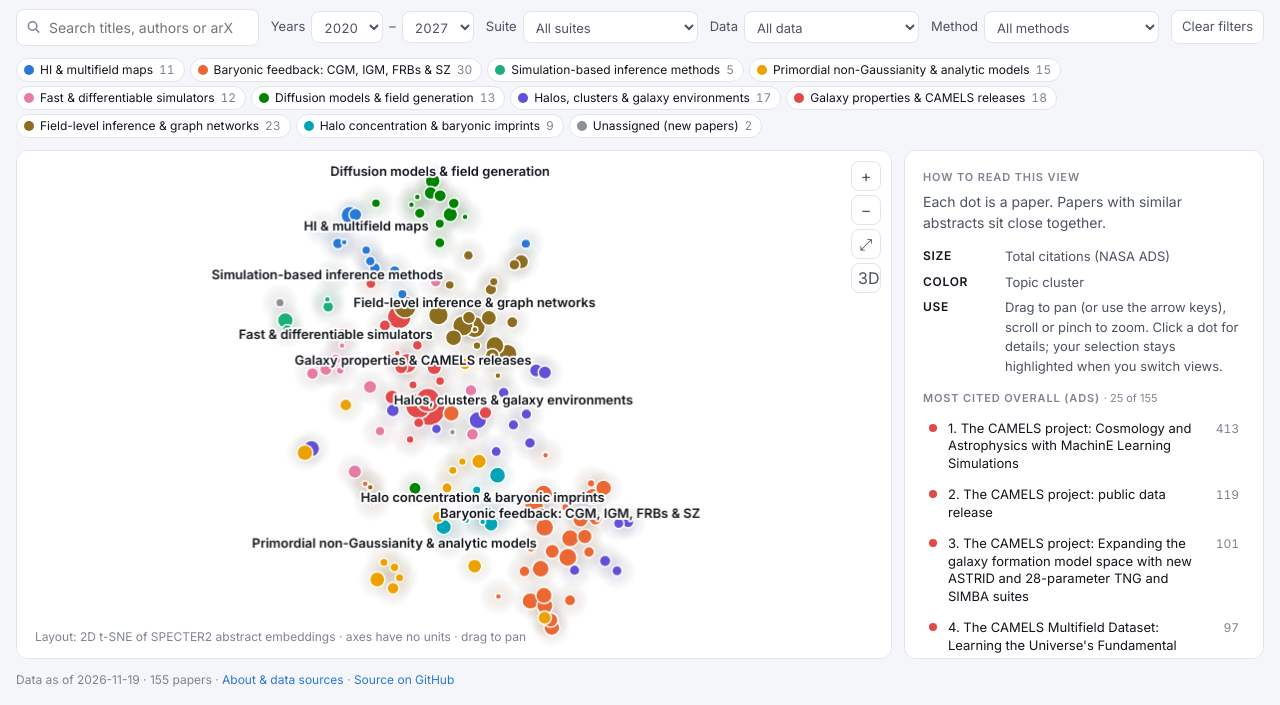
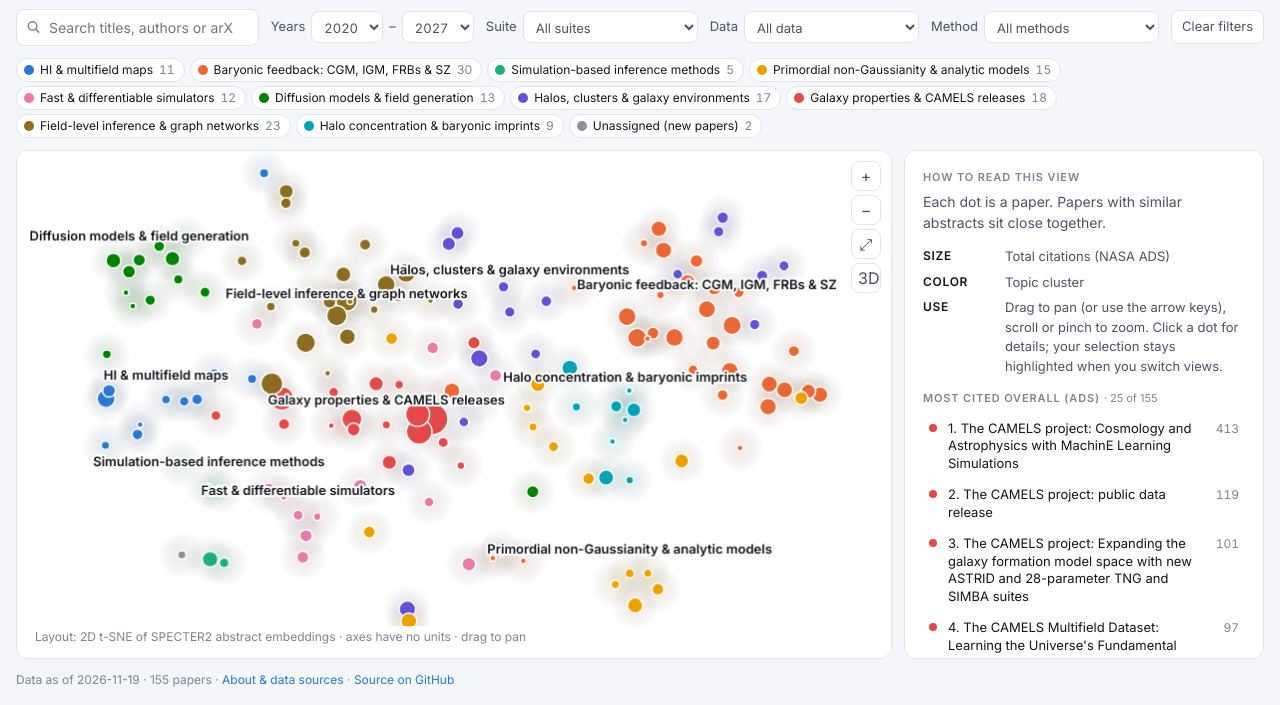
Before and after one commit to franciscovillaescusa/camels-atlas, a plain HTML site: page index.html in a window 1280 px wide. Shown: the part 95-800 px from the top of the page. Drawn offline with Linux system fonts and the light colour scheme.

Commit message:
Fill the canvas: align 2D maps with the wide side, frame on the bulk
2D layouts are turned so their long axis runs along the canvas's long side
(display only; stored positions are unchanged), and the initial view frames
the central 98% of dots with room for labels, so a few loners no longer
shrink the main cluster. The fit button still frames every dot.

Co-Authored-By: Claude Opus 5.5 <noreply@anthropic.com>

```diff
--- a/index.html
+++ b/index.html
@@ -316,9 +316,21 @@ function topicLabels(nodes, keys) {
     return l;
   }).filter(Boolean);
 }
+// turn a 2D layout so its long (principal) axis runs along the canvas's long side; display only
+function alignWide(nodes) {
+  const n = nodes.length; if (n < 3) return nodes;
+  const mx = nodes.reduce((s, v) => s + v.x, 0) / n, my = nodes.reduce((s, v) => s + v.y, 0) / n;
+  let sxx = 0, syy = 0, sxy = 0;
+  nodes.forEach(v => { const dx = v.x - mx, dy = v.y - my; sxx += dx * dx; syy += dy * dy; sxy += dx * dy; });
+  const th = 0.5 * Math.atan2(2 * sxy, sxx - syy) - (H > W * 1.1 ? Math.PI / 2 : 0);
+  const c = Math.cos(-th), s = Math.sin(-th);
+  nodes.forEach(v => { const dx = v.x - mx, dy = v.y - my; v.x = dx * c - dy * s; v.y = dx * s + dy * c; });
+  return nodes;
+}
 function topicLayout() {
   if (S.dim === 2) {
     const nodes = P.map(p => ({ id: p.i, kind: 'p', x: p.x * 420, y: -p.yy * 420, r: Math.min(16, 3 + Math.sqrt(p.c) * 0.9) }));
+    alignWide(nodes);
     return { nodes, links: [], labels: topicLabels(nodes, ['x', 'y']), is3d: false, glow: true };
   }
   const nodes = P.map(p => ({ id: p.i, kind: 'p', x3: p.p3[0] * 420, y3: -p.p3[1] * 420, z3: p.p3[2] * 420, r: Math.min(16, 3 + Math.sqrt(p.c) * 0.9) }));
@@ -332,6 +344,7 @@ function citationLayout() {
   const nodes = P.map(p => ({ id: p.i, kind: 'p', r: 3 + Math.sqrt(citeCount(p)) * 2.2,
     ...(d2 ? { x: p.c2[0], y: p.c2[1] } : { x3: p.c3[0], y3: p.c3[1], z3: p.c3[2] }) }));
   const links = CE.map(e => ({ source: nodes[e.s], target: nodes[e.t], s: e.s, t: e.t, w: 0.45, self: e.self }));
+  if (d2) alignWide(nodes);
   return d2 ? { nodes, links, labels: [], is3d: false } : { nodes, links, labels: [], R: centre3d(nodes), is3d: true };
 }
 function coauthorLayout(min2) {
@@ -342,6 +355,7 @@ function coauthorLayout(min2) {
   const links = [...EM.values()].filter(e => byId.has(e.s) && byId.has(e.t)).map(e => ({
     source: byId.get(e.s), target: byId.get(e.t), s: e.s, t: e.t, papers: e.papers,
     w: e.papers.reduce((s, j) => s + 1 / (P[j].au.length - 1), 0) }));  // Newman collaboration strength
+  if (d2) alignWide(nodes);
   return d2 ? { nodes, links, labels: [], is3d: false } : { nodes, links, labels: [], R: centre3d(nodes), is3d: true };
 }
 // camera for the 3D view
@@ -427,16 +441,17 @@ function resize() {
   const r = stage.getBoundingClientRect(), dpr = window.devicePixelRatio || 1;
   W = r.width; H = r.height; cv.width = Math.round(W * dpr); cv.height = Math.round(H * dpr); ctx.setTransform(dpr, 0, 0, dpr, 0, 0); draw();
 }
-function fit(animate) {
+function fit(animate, all) {   // all: frame every dot (fit button); otherwise the central 98%
   if (S.view === 'table') return;
   const lay = layout(), { nodes } = lay; if (!nodes.length || !W) return;
   const reduce0 = matchMedia('(prefers-reduced-motion: reduce)').matches;
   if (lay.is3d) {
-    animateTo(Math.min(W - 40, H - 40) / (2 * lay.R * 1.15), W / 2, H / 2, animate && !reduce0 ? 450 : 0); return;
+    animateTo(Math.min(W - 40, H - 40) / (2 * lay.R * (all ? 1.6 : 1.15)), W / 2, H / 2, animate && !reduce0 ? 450 : 0); return;
   }
-  const xs = nodes.map(n => n.x), ys = nodes.map(n => n.y);
-  const x0 = Math.min(...xs), x1 = Math.max(...xs), y0 = Math.min(...ys), y1 = Math.max(...ys);
-  const k = Math.min((W - 60) / (x1 - x0 || 1), (H - 60) / (y1 - y0 || 1));
+  const q = (a, f) => { const s = a.slice().sort((u, v) => u - v); return s[Math.min(s.length - 1, Math.max(0, Math.round(f * (s.length - 1))))]; };
+  const xs = nodes.map(n => n.x), ys = nodes.map(n => n.y), lo = all ? 0 : 0.01, hi = all ? 1 : 0.99;
+  const x0 = q(xs, lo), x1 = q(xs, hi), y0 = q(ys, lo), y1 = q(ys, hi);
+  const k = Math.min((W - 180) / (x1 - x0 || 1), (H - 90) / (y1 - y0 || 1));   // margins leave room for labels
   animateTo(k, W / 2 - k * (x0 + x1) / 2, H / 2 - k * (y0 + y1) / 2, animate && !reduce0 ? 450 : 0);
 }
 const draw = () => { if (!raf) raf = requestAnimationFrame(() => { raf = 0; render(); }); };
@@ -795,7 +810,7 @@ $('reset').addEventListener('click', () => { S.q = ''; $('q').value = ''; S.y0 =
 });
 $('zin').addEventListener('click', () => { userMoved = true; zoomAt(1.5, W / 2, H / 2, 200); });
 $('zout').addEventListener('click', () => { userMoved = true; zoomAt(1 / 1.5, W / 2, H / 2, 200); });
-$('zfit').addEventListener('click', () => { userMoved = false; fit(true); });
+$('zfit').addEventListener('click', () => { userMoved = false; fit(true, true); });
 const spinBtn = () => { const b = $('zspin'); b.textContent = CAM.spin ? '⏸' : '⟳'; b.setAttribute('aria-label', CAM.spin ? 'Pause rotation' : 'Start rotation'); b.setAttribute('aria-pressed', CAM.spin); };
 $('zspin').addEventListener('click', () => { CAM.spin = !CAM.spin; spinBtn(); });
 function updateStats() {
```
Also changed, not shown: atlas_template.html (+21 -6 lines).
